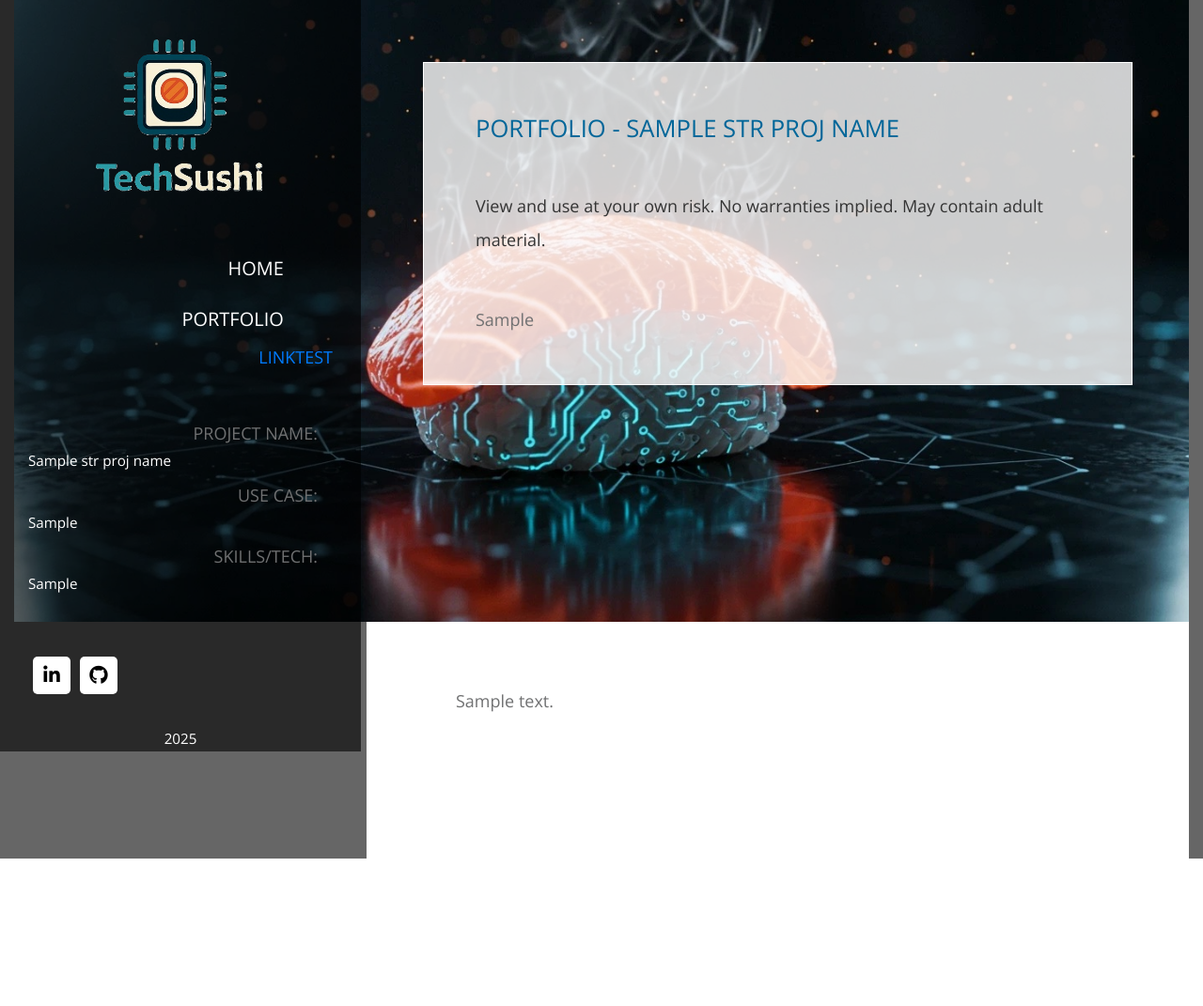
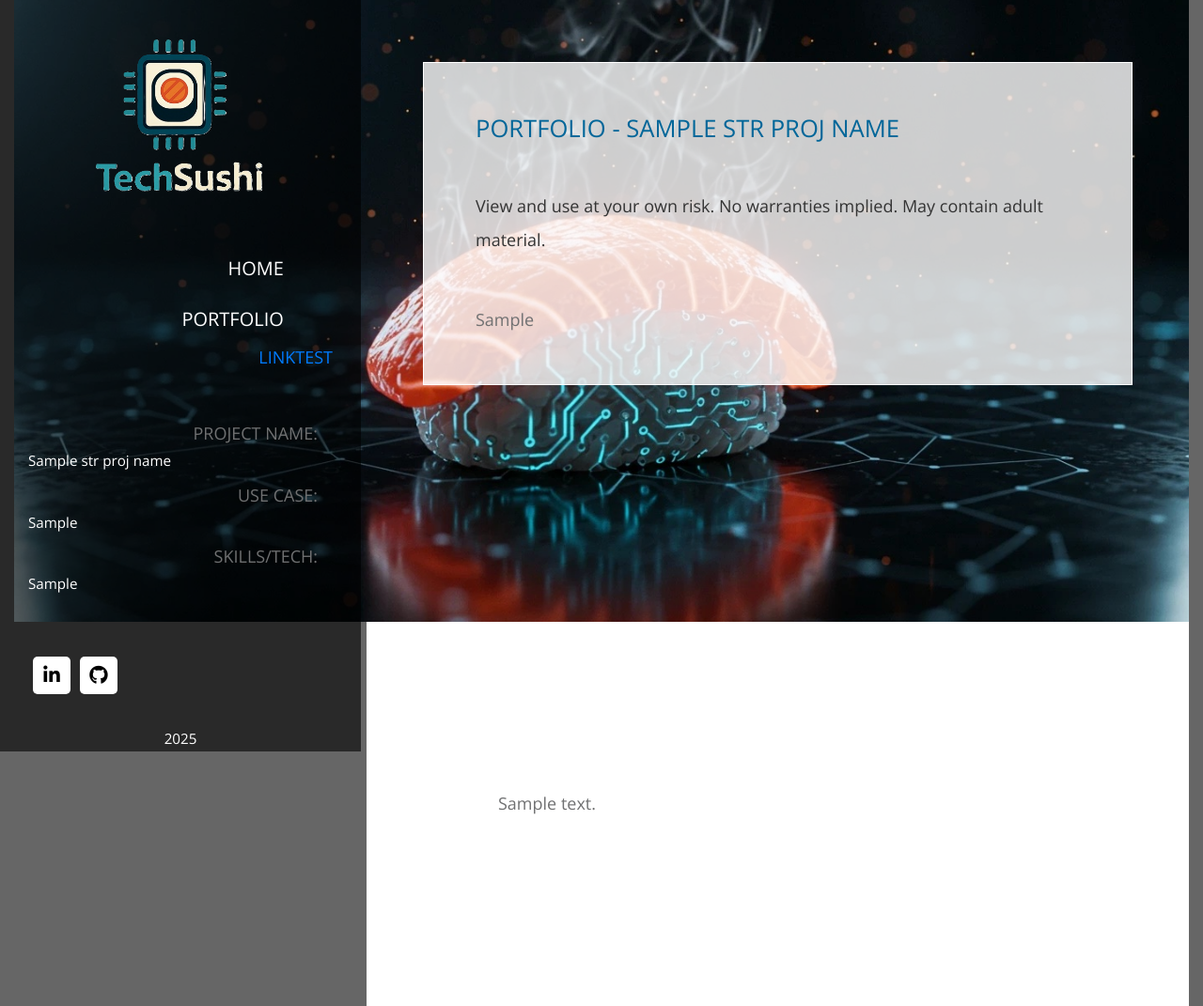
Before and after one commit to jdturbeau/repo-techsushi-portfolio-py, a Flask app: template templates/proj_index.html in a window 1280 px wide. Shown: the whole page at 94% size. Before the commit the page ends 914 px from the top, so only its background shows below. Run offline with Flask 3, Linux system fonts and the light colour scheme; the template is opened without the code that fills it: most values are stand-ins (such as "Sample title", 1, 10 or a date in 2020); some libraries are stand-ins or nearby versions.

Commit message:
Reorganize strProjBody placement in proj_body.html
Moved strProjBody variable inside a new section for better structure.

```diff
--- a/templates/proj_body.html
+++ b/templates/proj_body.html
@@ -28,7 +28,9 @@
             <!-- option for escaping markup from parameter to template - safe (ensure not user input otherwise concern of XSS) -->
                                     <!-- bracket var | safe bracket -->
                                     <!-- <br><br> -->
-                                    {{ strProjBody }}
+                        <section id="portfolio" class="row tm-section">
+            {{ strProjBody }}
+                        </section>
                                     <br><br>
 </p>
 </div>
```
